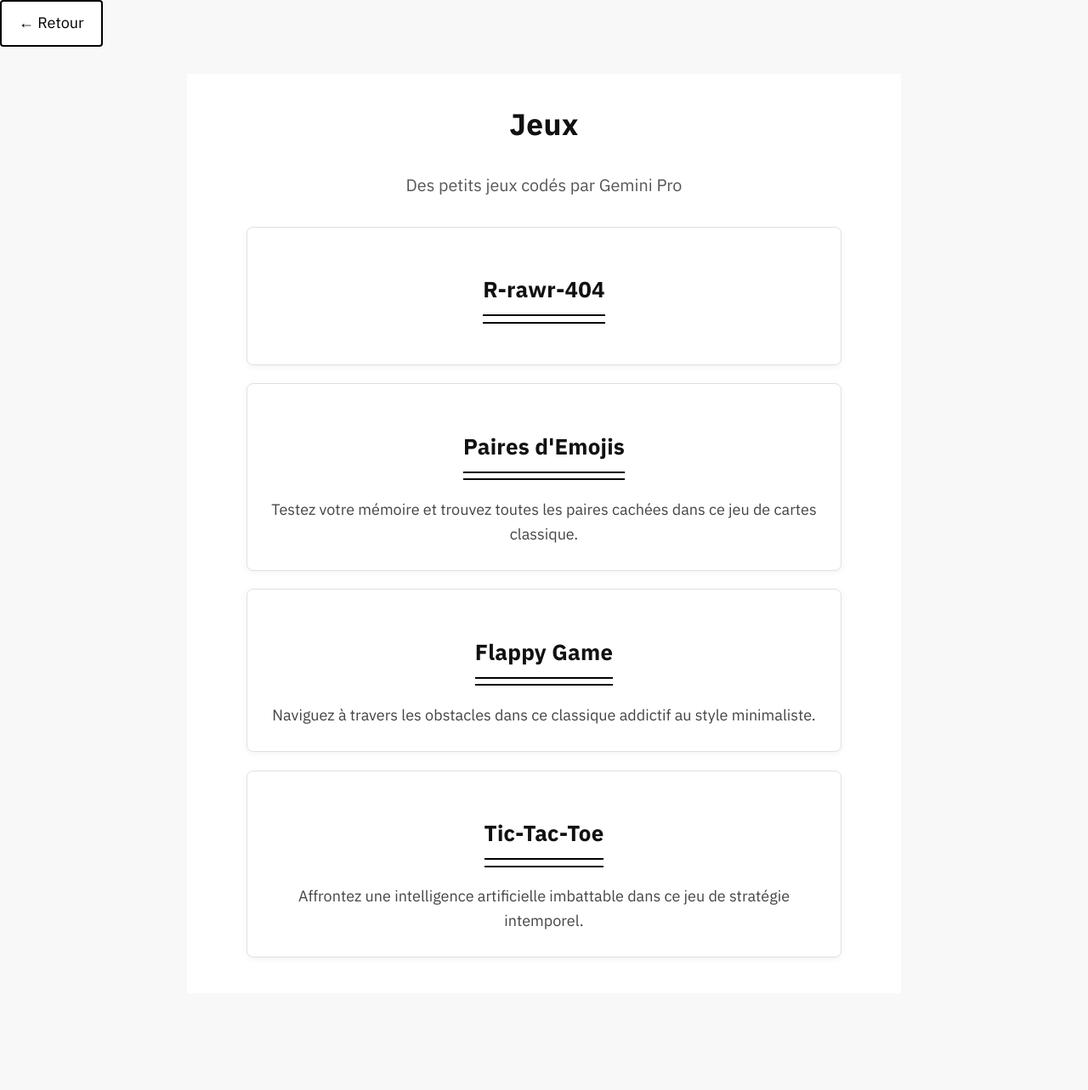
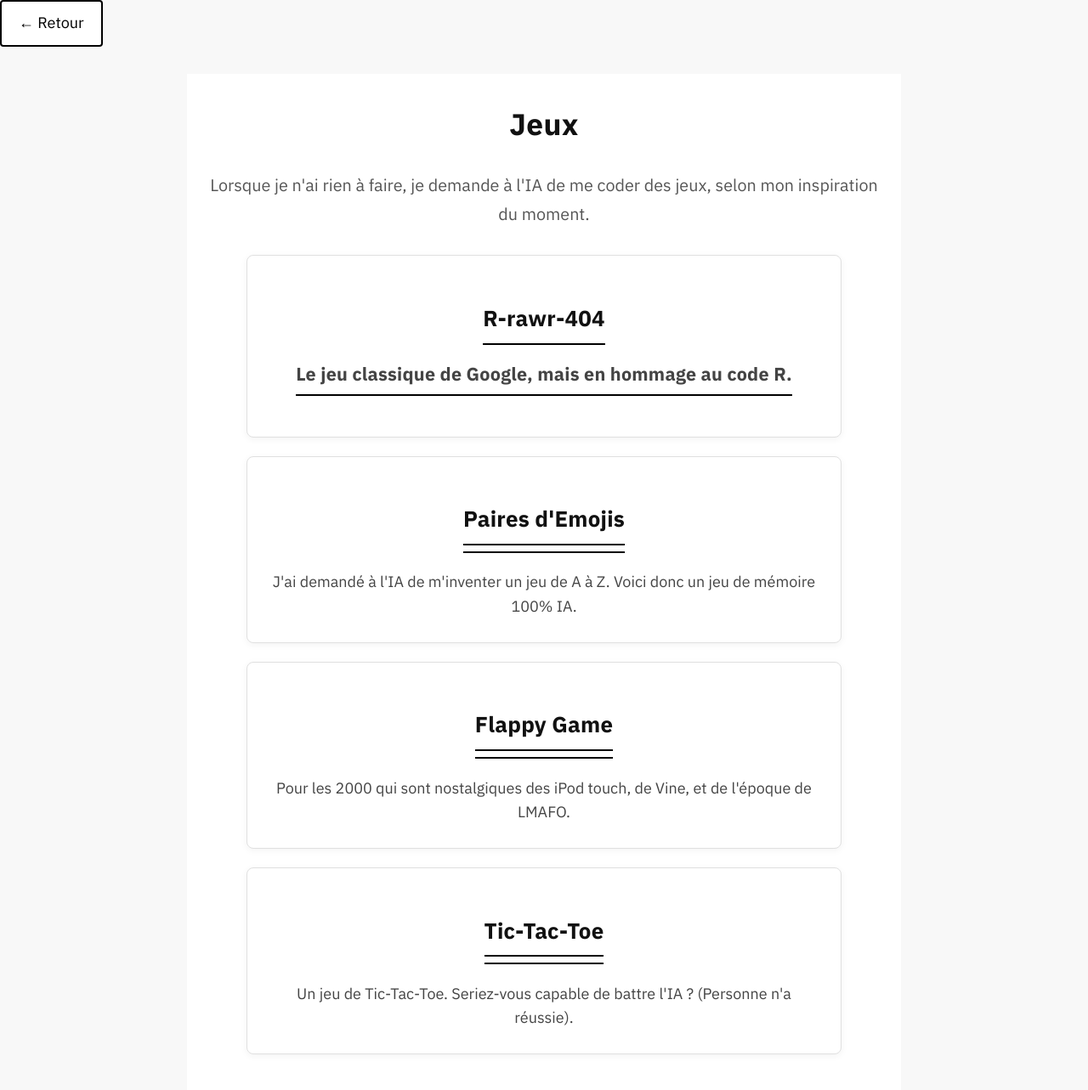
Before and after one commit to MADUP212/MADUP212.github.io, a Jekyll site: the page section/jeux.html, which Jekyll copies as it is, in a window 1280 px wide. Shown: the whole page at 85% size. Built offline with Jekyll 4.4.1, drawn with Linux system fonts in a browser that asks for light colours; before the commit the page ends 1169 px from its top, so only the background shows below that.

Commit message:
Update jeux.html

```diff
--- a/section/jeux.html
+++ b/section/jeux.html
@@ -13,7 +13,7 @@
     <div class="page-container">
         <h1>Jeux</h1>
         <p style="font-size: 1.1em; color: #555; margin-bottom: 2rem;">
-            Des petits jeux codés par Gemini Pro
+            Lorsque je n'ai rien à faire, je demande à l'IA de me coder des jeux, selon mon inspiration du moment.
         </p>
 
         <div class="presentation-list">
@@ -22,6 +22,9 @@
                     <a href="/jeux/r_404.html">
                         R-rawr-404
                     </a>
+                    <p>
+                    Le jeu classique de Google, mais en hommage au code R.
+                </p>
                 </h3>
                 <p></p>
             </article>
@@ -33,7 +36,7 @@
                     </a>
                 </h3>
                 <p>
-                    Testez votre mémoire et trouvez toutes les paires cachées dans ce jeu de cartes classique.
+                    J'ai demandé à l'IA de m'inventer un jeu de A à Z. Voici donc un jeu de mémoire 100% IA.
                 </p>
             </article>
 
@@ -44,7 +47,7 @@
                     </a>
                 </h3>
                 <p>
-                    Naviguez à travers les obstacles dans ce classique addictif au style minimaliste.
+                   Pour les 2000 qui sont nostalgiques des iPod touch, de Vine, et de l'époque de LMAFO.
                 </p>
             </article>
 
@@ -55,7 +58,7 @@
                     </a>
                 </h3>
                 <p>
-                    Affrontez une intelligence artificielle imbattable dans ce jeu de stratégie intemporel.
+                    Un jeu de Tic-Tac-Toe. Seriez-vous capable de battre l'IA ? (Personne n'a réussie).
                 </p>
             </article>
         </div>
```
